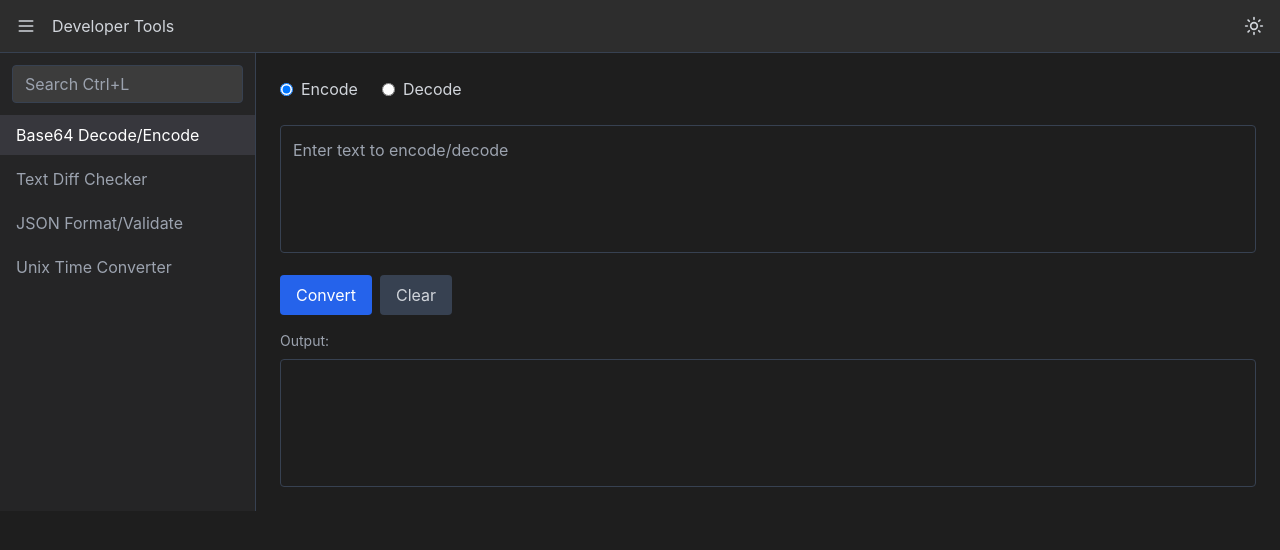
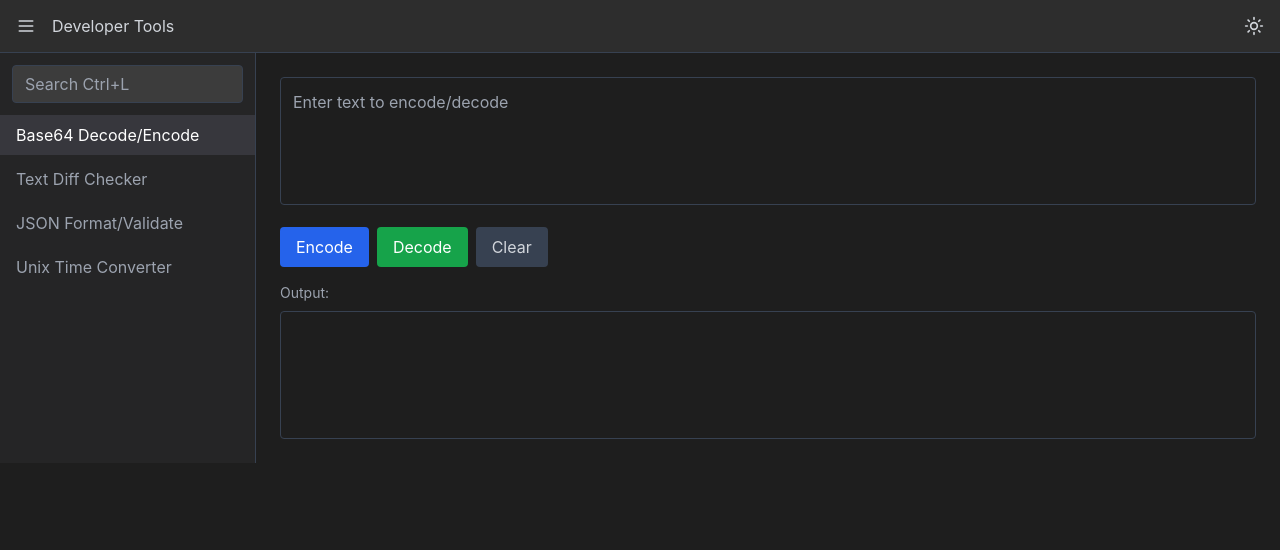
Before and after one commit to andreaiacono/dev-toolbox, a React (Create React App) app: page / in a window 1280 px wide. Shown: the top 550 px of the page. Built offline with nearby package versions, Linux system fonts and the light colour scheme.

Commit message:
improve base64 tool: UI and logic

```diff
--- a/src/tools/Base64Tool.jsx
+++ b/src/tools/Base64Tool.jsx
@@ -1,44 +1,54 @@
 import React, { useState } from 'react';
+import { Copy, Check } from 'lucide-react';
 
 const Base64Tool = () => {
   const [input, setInput] = useState('');
-  const [mode, setMode] = useState('encode');
   const [output, setOutput] = useState('');
+  const [copied, setCopied] = useState(false);
 
-  const handleConvert = () => {
+  const handleEncode = () => {
     try {
-      const result = mode === 'encode'
-        ? btoa(input)
-        : atob(input);
+      const result = btoa(input);
       setOutput(result);
     } catch (error) {
+      console.log(error);
       setOutput('Invalid input');
+    }
+  };
+
+  const handleDecode = () => {
+    try {
+      let sanitizedInput = input;
+      if (input.charAt(0) === '"' && input.charAt(input.length - 1) === '"') {
+        sanitizedInput = input.substring(1, input.length - 1);
+      }
+      const result = atob(sanitizedInput);
+      setOutput(result);
+    } catch (error) {
+      console.log(error);
+      setOutput('Invalid input');
+    }
+  };
+
+  const handleClear = () => {
+    setInput('');
+    setOutput('');
+  };
+
+  const copyToClipboard = async () => {
+    if (output) {
+      try {
+        await navigator.clipboard.writeText(output);
+        setCopied(true);
+        setTimeout(() => setCopied(false), 2000);
+      } catch (error) {
+        console.error('Failed to copy: ', error);
+      }
     }
   };
 
   return (
     <div className="space-y-6">
-      <div className="flex items-center space-x-6">
-        <label className="inline-flex items-center">
-          <input
-            type="radio"
-            checked={mode === 'encode'}
-            onChange={() => setMode('encode')}
-            className="text-blue-500 focus:ring-blue-500"
-          />
-          <span className="ml-2">Encode</span>
-        </label>
-        <label className="inline-flex items-center">
-          <input
-            type="radio"
-            checked={mode === 'decode'}
-            onChange={() => setMode('decode')}
-            className="text-blue-500 focus:ring-blue-500"
-          />
-          <span className="ml-2">Decode</span>
-        </label>
-      </div>
-
       <div className="space-y-4">
         <div>
           <textarea
@@ -48,30 +58,40 @@ const Base64Tool = () => {
             className="w-full h-32 bg-gray-100 dark:bg-[#1e1e1e] text-gray-900 dark:text-gray-300 p-3 rounded border border-gray-300 dark:border-gray-700 focus:outline-none focus:border-blue-500 focus:ring-1 focus:ring-blue-500 resize-none transition-colors"
           />
         </div>
-
-        <div className="flex space-x-2">
+        <div className="flex flex-wrap gap-2">
           <button
-            onClick={handleConvert}
+            onClick={handleEncode}
             className="px-4 py-2 bg-blue-600 text-white rounded hover:bg-blue-700 focus:outline-none focus:ring-2 focus:ring-blue-500 focus:ring-offset-2 dark:focus:ring-offset-gray-900"
           >
-            Convert
+            Encode
           </button>
           <button
-            onClick={() => {
-              setInput('');
-              setOutput('');
-            }}
+            onClick={handleDecode}
+            className="px-4 py-2 bg-green-600 text-white rounded hover:bg-green-700 focus:outline-none focus:ring-2 focus:ring-green-500 focus:ring-offset-2 dark:focus:ring-offset-gray-900"
+          >
+            Decode
+          </button>
+          <button
+            onClick={handleClear}
             className="px-4 py-2 bg-gray-200 dark:bg-gray-700 text-gray-700 dark:text-gray-300 rounded hover:bg-gray-300 dark:hover:bg-gray-600 focus:outline-none focus:ring-2 focus:ring-gray-500 focus:ring-offset-2 dark:focus:ring-offset-gray-900"
           >
             Clear
           </button>
         </div>
-
-        <div>
+        <div className="relative">
           <div className="text-sm text-gray-600 dark:text-gray-400 mb-2">Output:</div>
-          <div className="w-full min-h-[8rem] bg-gray-100 dark:bg-[#1e1e1e] text-gray-900 dark:text-gray-300 p-3 rounded border border-gray-300 dark:border-gray-700 transition-colors">
+          <div className="w-full min-h-[8rem] bg-gray-100 dark:bg-[#1e1e1e] text-gray-900 dark:text-gray-300 p-3 rounded border border-gray-300 dark:border-gray-700 transition-colors overflow-auto">
             {output}
           </div>
+          {output && (
+            <button
+              onClick={copyToClipboard}
+              className="absolute top-8 right-2 p-2 text-gray-500 hover:text-gray-700 dark:text-gray-400 dark:hover:text-gray-200 focus:outline-none"
+              title="Copy to clipboard"
+            >
+              {copied ? <Check size={16} className="text-green-500" /> : <Copy size={16} />}
+            </button>
+          )}
         </div>
       </div>
     </div>
```
